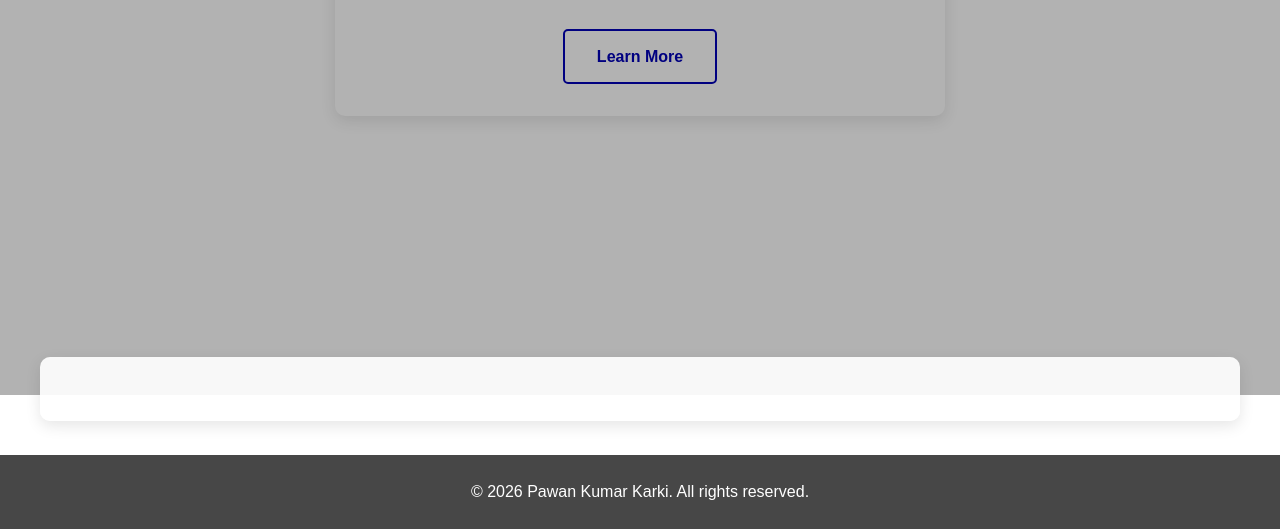
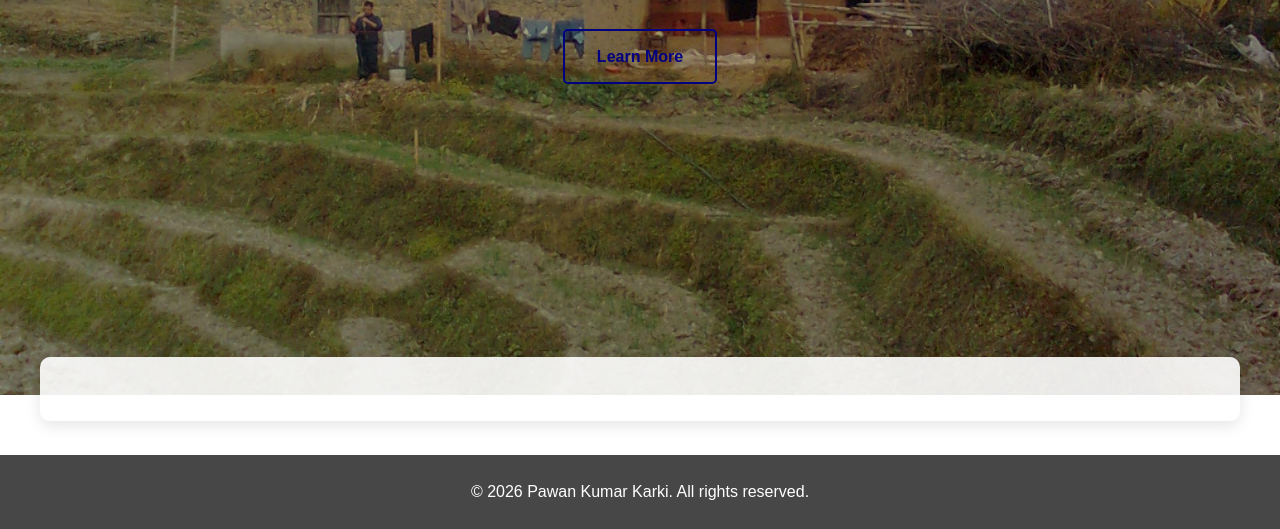
Before and after one commit to pawankumarkarki/website, a plain HTML site: page index.html in a window 1280 px wide. Shown: the part 405-934 px from the top of the page. Drawn offline with Linux system fonts and the light colour scheme; the site is published under a folder, as on GitHub Pages, so addresses that start at the root find nothing.

Commit message:
Fix background image path in CSS
style.css referenced /assets/images/background.jpg as an absolute path,
which 404s under the /website/ project-pages subpath. Switched to a
relative path from the CSS file's own location.

Co-Authored-By: Claude Sonnet 5 <noreply@anthropic.com>
Claude-Session: https://claude.ai/code/session_01W5wgTjq3xevBDF96hxt4ob

```diff
--- a/assets/css/style.css
+++ b/assets/css/style.css
@@ -30,7 +30,7 @@ body::before {
     height: 100%;
     background:
         linear-gradient(rgba(0,0,0,0.3), rgba(0,0,0,0.3)),
-        url('/assets/images/background.jpg') center/cover no-repeat;
+        url('../images/background.jpg') center/cover no-repeat;
     z-index: -2;
 }
 
```
